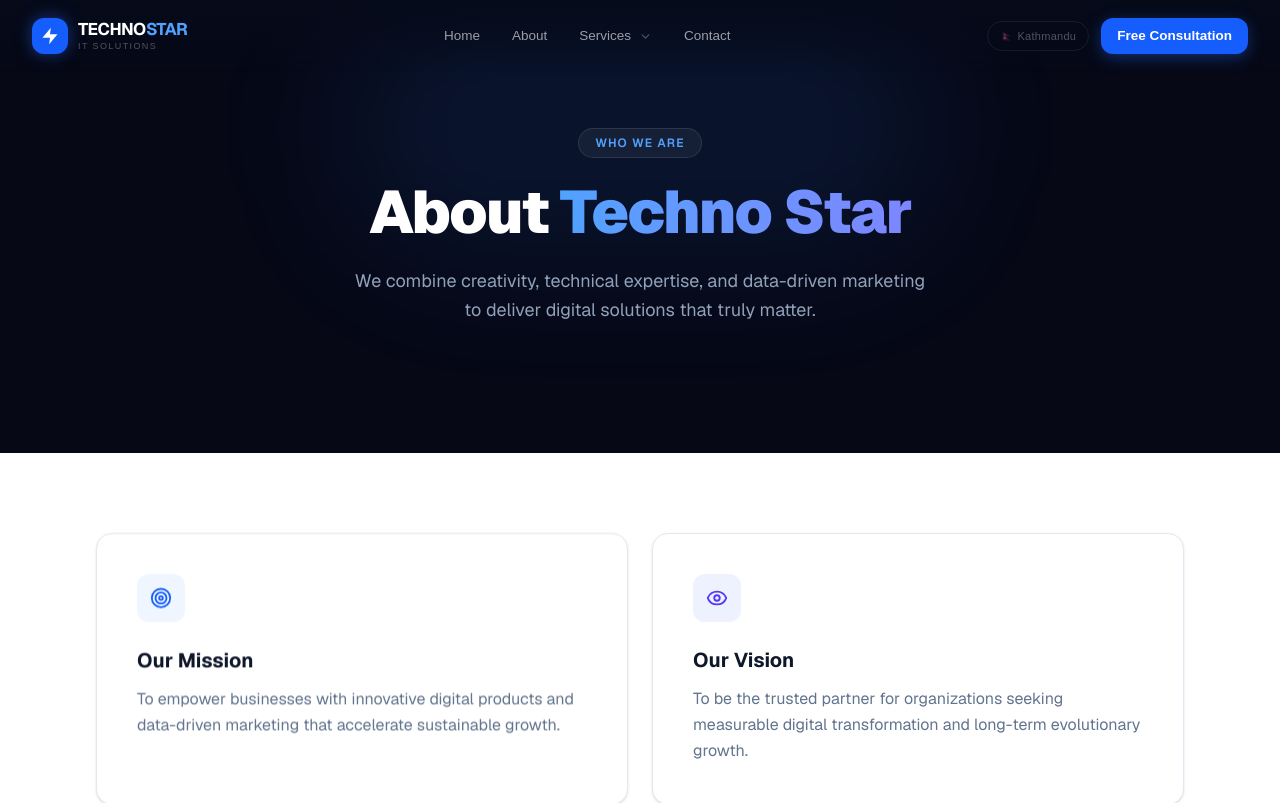
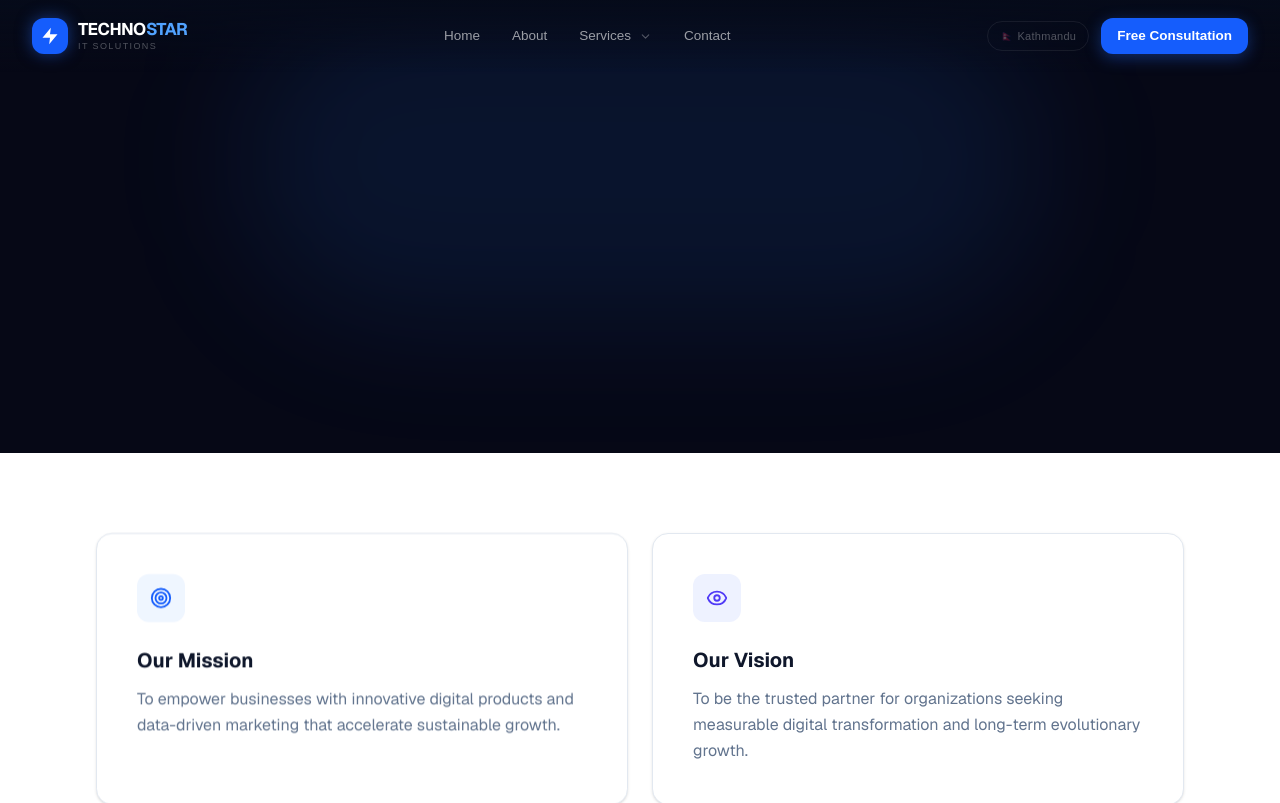
Before and after one commit to Zhaskii/TechnoStart, a Next.js app: page /about in a window 1280 px wide. Shown: the top 803 px of the page. Built offline with nearby package versions, Linux system fonts and the light colour scheme.

Commit message:
feat: replace hero sections with reusable PageBanner component

```diff
--- a/app/components/About.tsx
+++ b/app/components/About.tsx
@@ -12,6 +12,7 @@ import {
 } from "lucide-react";
 import { gsap } from "gsap";
 import { ScrollTrigger } from "gsap/ScrollTrigger";
+import PageBanner from "./PageBanner";
 
 if (typeof window !== "undefined") {
   gsap.registerPlugin(ScrollTrigger);
@@ -79,13 +80,6 @@ const team = [
 
 export default function About() {
   useEffect(() => {
-    // 1. Hero Animation (Plays immediately on load)
-    gsap.fromTo(
-      ".about-hero-anim",
-      { opacity: 0, y: 30 },
-      { opacity: 1, y: 0, duration: 0.8, stagger: 0.15, ease: "power2.out" },
-    );
-
     // 2. Mission & Vision Grid Animation
     gsap.fromTo(
       ".about-mv-wrapper",
@@ -179,27 +173,12 @@ export default function About() {
   return (
     <div className="min-h-screen bg-white text-slate-800 font-sans antialiased">
       <main>
-        {/* ── Hero ── */}
-        <section className="relative py-24 lg:py-32 bg-[#060816] overflow-hidden">
-          <div className="pointer-events-none absolute inset-0">
-            <div className="absolute top-0 left-1/2 -translate-x-1/2 w-[600px] h-64 bg-blue-500/10 blur-3xl rounded-full" />
-          </div>
-          <div className="relative max-w-3xl mx-auto px-4 text-center">
-            <span className="inline-flex items-center rounded-full border border-white/10 bg-white/5 px-4 py-1.5 text-xs font-semibold uppercase tracking-widest text-blue-400 mb-6 about-hero-anim opacity-0">
-              Who We Are
-            </span>
-            <h1 className="text-5xl sm:text-6xl font-black tracking-tight text-white leading-none mb-6 about-hero-anim opacity-0">
-              About{" "}
-              <span className="bg-gradient-to-r from-blue-400 to-indigo-400 bg-clip-text text-transparent">
-                Techno Star
-              </span>
-            </h1>
-            <p className="text-lg text-slate-400 leading-relaxed max-w-xl mx-auto about-hero-anim opacity-0">
-              We combine creativity, technical expertise, and data-driven
-              marketing to deliver digital solutions that truly matter.
-            </p>
-          </div>
-        </section>
+        <PageBanner
+          badgeText="Who We Are"
+          title="About Techno Star"
+          subtitle="We combine creativity, technical expertise, and data-driven marketing to deliver digital solutions that truly matter."
+          bgGlowColor="blue"
+        />
 
         {/* ── Mission & Vision ── */}
         <section className="max-w-6xl mx-auto px-4 sm:px-6 lg:px-8 py-20 about-mv-trigger">
--- a/app/components/Contact.tsx
+++ b/app/components/Contact.tsx
@@ -4,6 +4,7 @@ import React, { useState, useEffect } from "react";
 import { Mail, Phone, MapPin, Send, Loader2, CheckCircle2 } from "lucide-react";
 import { gsap } from "gsap";
 import { ScrollTrigger } from "gsap/ScrollTrigger";
+import PageBanner from "./PageBanner";
 
 if (typeof window !== "undefined") {
   gsap.registerPlugin(ScrollTrigger);
@@ -29,13 +30,6 @@ export default function Contact() {
   });
 
   useEffect(() => {
-    // 1. Hero Content Entrance (Plays instantly on mount)
-    gsap.fromTo(
-      ".contact-hero-anim",
-      { opacity: 0, y: 30 },
-      { opacity: 1, y: 0, duration: 0.8, stagger: 0.15, ease: "power2.out" },
-    );
-
     // 2. Main Layout Grid Elements Reveal
     gsap.fromTo(
       ".contact-grid-wrapper",
@@ -110,25 +104,12 @@ export default function Contact() {
   return (
     <div className="min-h-screen bg-slate-50 text-slate-800 font-sans antialiased selection:bg-blue-500 selection:text-white">
       <main>
-        {/* ── HERO SECTION ── */}
-        <section className="relative py-24 lg:py-32 bg-[#060816] overflow-hidden">
-          <div className="pointer-events-none absolute inset-0">
-            {/* Soft tech ambient ambient glow */}
-            <div className="absolute top-0 left-1/2 -translate-x-1/2 w-[700px] h-72 bg-indigo-500/10 blur-3xl rounded-full" />
-          </div>
-          <div className="relative max-w-3xl mx-auto px-4 text-center">
-            <span className="inline-flex items-center rounded-full border border-white/10 bg-white/5 px-4 py-1.5 text-xs font-semibold uppercase tracking-widest text-blue-400 mb-6 contact-hero-anim opacity-0">
-              Connect
-            </span>
-            <h1 className="text-5xl sm:text-6xl font-black tracking-tight text-white mb-6 contact-hero-anim opacity-0">
-              Contact Us
-            </h1>
-            <p className="text-lg text-slate-400 leading-relaxed max-w-xl mx-auto contact-hero-anim opacity-0">
-              Reach out for a consultation or custom quote. We typically respond
-              within one business day.
-            </p>
-          </div>
-        </section>
+        <PageBanner
+          badgeText="Connect"
+          title="Contact Us"
+          subtitle="Reach out for a consultation or custom quote. We typically respond within one business day."
+          bgGlowColor="indigo"
+        />
 
         {/* ── CONTACT GRID & DETAILS ── */}
         <section className="max-w-6xl mx-auto px-4 sm:px-6 lg:px-8 py-20 -mt-10 relative z-10 contact-grid-trigger">
--- /dev/null
+++ b/app/components/PageBanner.tsx
@@ -0,0 +1,41 @@
+import React from "react";
+
+interface PageBannerProps {
+  badgeText: string;
+  title: string;
+  subtitle: string;
+  bgGlowColor?: "blue" | "indigo";
+}
+
+export default function PageBanner({
+  badgeText,
+  title,
+  subtitle,
+  bgGlowColor = "blue",
+}: PageBannerProps) {
+  const glowClasses = {
+    blue: "bg-blue-500/10",
+    indigo: "bg-indigo-500/10",
+  };
+
+  return (
+    <section className="relative py-24 lg:py-32 bg-[#060816] overflow-hidden">
+      <div className="pointer-events-none absolute inset-0">
+        <div
+          className={`absolute top-0 left-1/2 -translate-x-1/2 w-[600px] lg:w-[800px] h-64 lg:h-80 ${glowClasses[bgGlowColor]} blur-3xl rounded-full`}
+        />
+      </div>
+      <div className="relative max-w-3xl mx-auto px-4 text-center">
+        <span className="inline-flex items-center rounded-full border border-white/10 bg-white/5 px-4 py-1.5 text-xs font-semibold uppercase tracking-widest text-blue-400 mb-6 opacity-0 animate-in fade-in slide-in-from-bottom-3 duration-500">
+          {badgeText}
+        </span>
+        <h1 className="text-5xl sm:text-6xl font-black tracking-tight text-white mb-6 opacity-0 animate-in fade-in slide-in-from-bottom-3 duration-500 delay-100">
+          {title}
+        </h1>
+        <p className="text-lg text-slate-400 leading-relaxed max-w-xl mx-auto opacity-0 animate-in fade-in slide-in-from-bottom-3 duration-500 delay-200">
+          {subtitle}
+        </p>
+      </div>
+    </section>
+  );
+}
--- a/app/components/ServiceDetails.tsx
+++ b/app/components/ServiceDetails.tsx
@@ -16,6 +16,7 @@ import {
 } from "lucide-react";
 import { gsap } from "gsap";
 import { ScrollTrigger } from "gsap/ScrollTrigger";
+import PageBanner from "./PageBanner";
 
 if (typeof window !== "undefined") {
   gsap.registerPlugin(ScrollTrigger);
@@ -118,13 +119,6 @@ export default function ServiceDetails() {
   ];
 
   useEffect(() => {
-    // 1. Hero Content Entrance (Triggers instantly on mounting phase)
-    gsap.fromTo(
-      ".services-hero-anim",
-      { opacity: 0, y: 30 },
-      { opacity: 1, y: 0, duration: 0.8, stagger: 0.15, ease: "power2.out" },
-    );
-
     // 2. Web Development Section Header reveal
     gsap.fromTo(
       ".web-header-anim",
@@ -216,26 +210,12 @@ export default function ServiceDetails() {
   return (
     <div className="min-h-screen bg-slate-50 text-slate-800 font-sans antialiased selection:bg-blue-500 selection:text-white">
       <main>
-        {/* ── HERO SECTION ── */}
-        <section className="relative py-24 lg:py-32 bg-[#060816] overflow-hidden">
-          <div className="pointer-events-none absolute inset-0">
-            {/* Soft digital brand ambient glow */}
-            <div className="absolute top-0 left-1/2 -translate-x-1/2 w-[800px] h-80 bg-blue-500/10 blur-3xl rounded-full" />
-          </div>
-          <div className="relative max-w-3xl mx-auto px-4 text-center">
-            <span className="inline-flex items-center rounded-full border border-white/10 bg-white/5 px-4 py-1.5 text-xs font-semibold uppercase tracking-widest text-blue-400 mb-6 services-hero-anim opacity-0">
-              Our Expertise
-            </span>
-            <h1 className="text-5xl sm:text-6xl font-black tracking-tight text-white mb-6 services-hero-anim opacity-0">
-              Our Services
-            </h1>
-            <p className="text-lg text-slate-400 leading-relaxed max-w-xl mx-auto services-hero-anim opacity-0">
-              We deliver complete digital strategies designed to accelerate
-              corporate scale: from modern codebase architectures to custom
-              marketing engines.
-            </p>
-          </div>
-        </section>
+        <PageBanner
+          badgeText="Our Expertise"
+          title="Our Services"
+          subtitle="We deliver complete digital strategies designed to accelerate corporate scale: from modern codebase architectures to custom marketing engines."
+          bgGlowColor="blue"
+        />
 
         {/* ── SECTION 1: WEBSITE DEVELOPMENT ── */}
         <section
```
